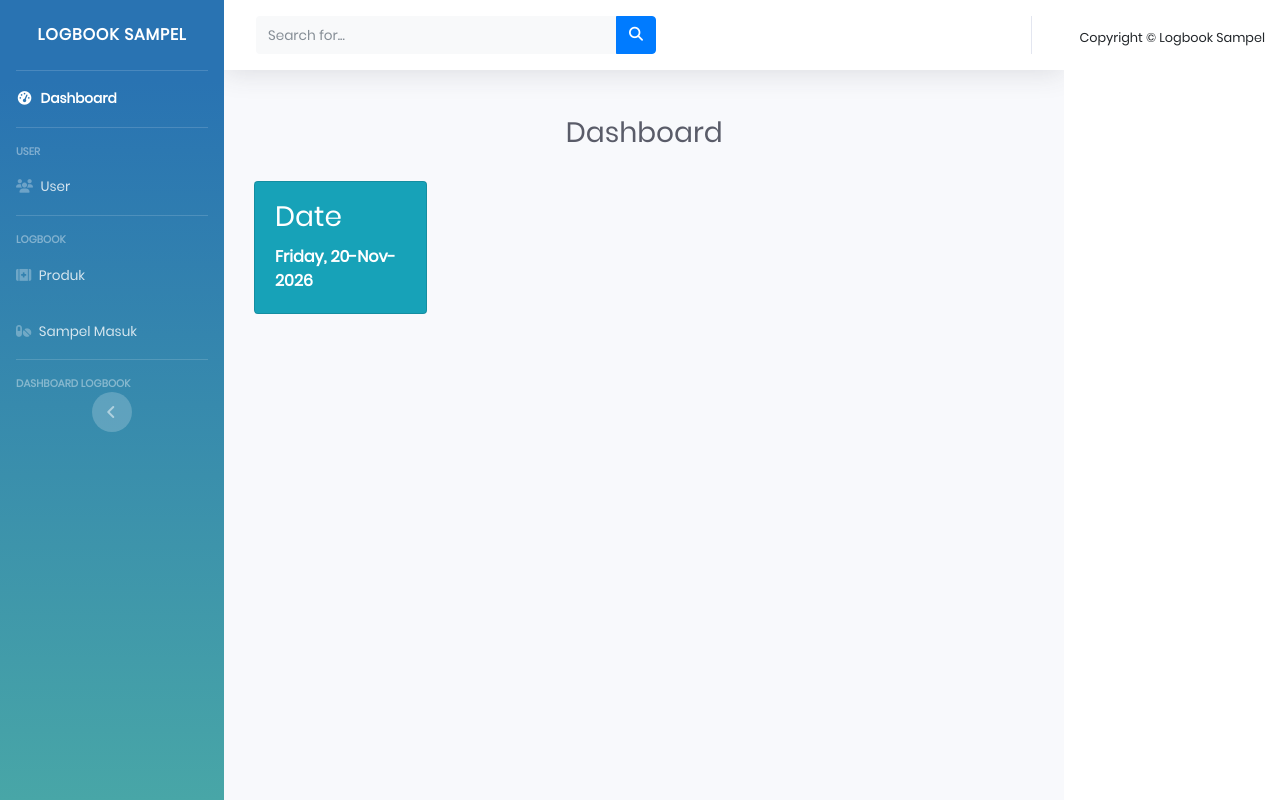
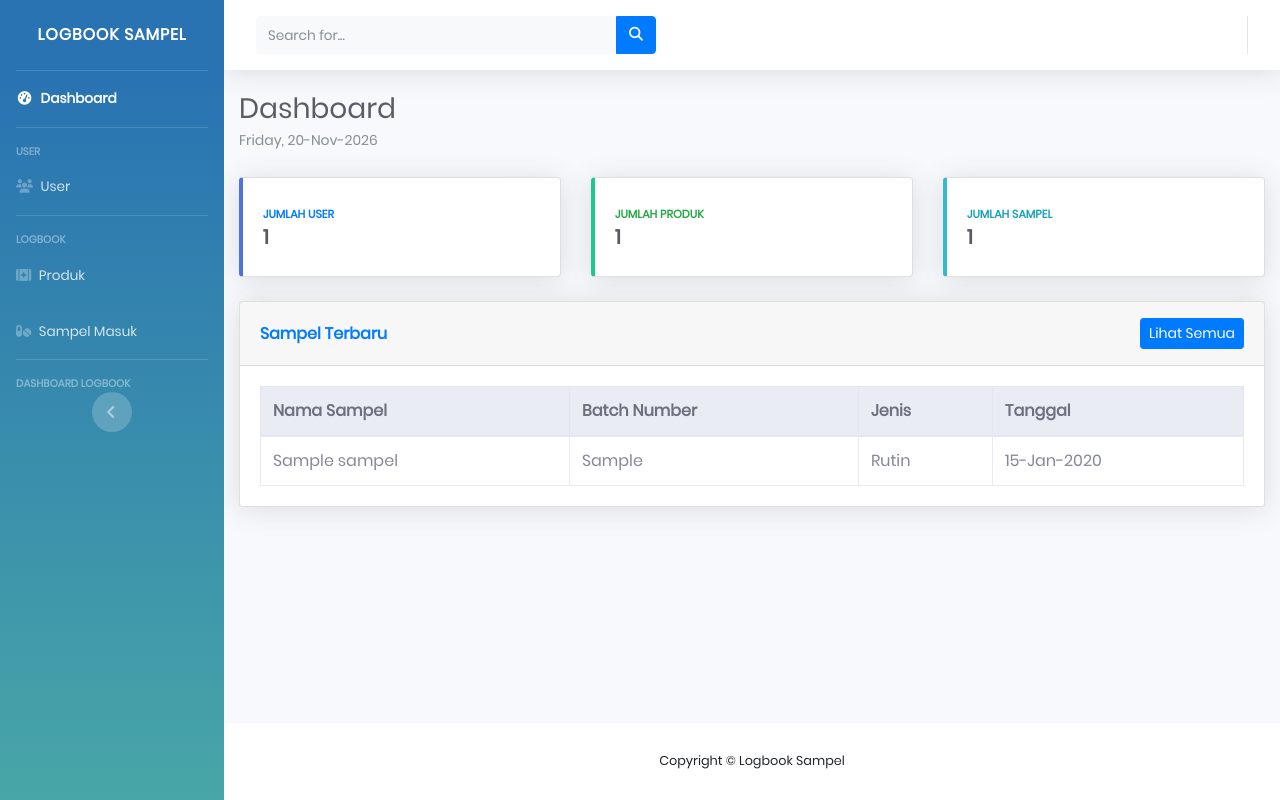
Before and after one commit to DissXadit/Logbook, a Laravel app: page /dashboard in a window 1280 px wide. Run offline with Laravel 12, Linux system fonts and the light colour scheme; tables that the repository leaves empty hold one stand-in row (values such as "Sample post"); parts of the project's set-up code (start-up, migrations or seed data) failed here and were passed over; some libraries are stand-ins or nearby versions.

Commit message:
Add summary dashboard

```diff
--- a/app/Http/Controllers/BerandaController.php
+++ b/app/Http/Controllers/BerandaController.php
@@ -2,12 +2,19 @@
 
 namespace App\Http\Controllers;
 
-use Illuminate\Http\Request;
+use App\Models\Produk;
+use App\Models\Sampel;
+use App\Models\User;
 
 class BerandaController extends Controller
 {
     public function index()
     {
-        return view('dashboard');
+        return view('dashboard', [
+            'jumlahUser' => User::count(),
+            'jumlahProduk' => Produk::count(),
+            'jumlahSampel' => Sampel::count(),
+            'sampelTerbaru' => Sampel::latest('tanggal')->limit(5)->get(),
+        ]);
     }
 }
--- a/resources/views/dashboard.blade.php
+++ b/resources/views/dashboard.blade.php
@@ -1,28 +1,73 @@
 @extends('app')
 @section('content')
-<div class="container-fluid">
-    <div class="app-content content">
-        <div class="content-overlay"></div>
-        <br>
-        <h1 class="h3 mb-2 text-gray-800" style="text-align: center">Dashboard</h1>
-        <br>
+<div class="d-flex justify-content-between align-items-center mb-4">
+    <div>
+        <h1 class="h3 mb-1 text-gray-800">Dashboard</h1>
+        <p class="text-muted mb-0">{{ now()->format('l, d-M-Y') }}</p>
+    </div>
+</div>
+
+<div class="row">
+    <div class="col-xl-4 col-md-6 mb-4">
+        <div class="card border-left-primary shadow h-100 py-2">
+            <div class="card-body">
+                <div class="text-xs font-weight-bold text-primary text-uppercase mb-1">Jumlah User</div>
+                <div class="h5 mb-0 font-weight-bold text-gray-800">{{ $jumlahUser }}</div>
+            </div>
+        </div>
     </div>
 
-
-    <div class="row">
-        <div class="col-12 col-sm-6 col-md-3 mb-3">
-            <div class="card bg-info custom-card">
-                <div class="card-body">
-                <h3 class="card-title text-white">Date</h3>
-                <strong>
-                    <span class="d-block text-white" style="font-size: 16px">
-                        {{ now()->format('l, d-M-Y') }}</span>
-                </strong>
-                </div>
+    <div class="col-xl-4 col-md-6 mb-4">
+        <div class="card border-left-success shadow h-100 py-2">
+            <div class="card-body">
+                <div class="text-xs font-weight-bold text-success text-uppercase mb-1">Jumlah Produk</div>
+                <div class="h5 mb-0 font-weight-bold text-gray-800">{{ $jumlahProduk }}</div>
             </div>
         </div>
+    </div>
 
+    <div class="col-xl-4 col-md-6 mb-4">
+        <div class="card border-left-info shadow h-100 py-2">
+            <div class="card-body">
+                <div class="text-xs font-weight-bold text-info text-uppercase mb-1">Jumlah Sampel</div>
+                <div class="h5 mb-0 font-weight-bold text-gray-800">{{ $jumlahSampel }}</div>
+            </div>
+        </div>
     </div>
 </div>
+
+<div class="card shadow mb-4">
+    <div class="card-header py-3 d-flex justify-content-between align-items-center">
+        <h6 class="m-0 font-weight-bold text-primary">Sampel Terbaru</h6>
+        <a href="{{ route('sampel') }}" class="btn btn-sm btn-primary">Lihat Semua</a>
+    </div>
+    <div class="card-body">
+        <div class="table-responsive">
+            <table class="table table-bordered mb-0">
+                <thead class="thead-light">
+                    <tr>
+                        <th>Nama Sampel</th>
+                        <th>Batch Number</th>
+                        <th>Jenis</th>
+                        <th>Tanggal</th>
+                    </tr>
+                </thead>
+                <tbody>
+                    @forelse ($sampelTerbaru as $sampel)
+                        <tr>
+                            <td>{{ $sampel->nama }}</td>
+                            <td>{{ $sampel->bn }}</td>
+                            <td>{{ $sampel->jenis }}</td>
+                            <td>{{ \Carbon\Carbon::parse($sampel->tanggal)->format('d-M-Y') }}</td>
+                        </tr>
+                    @empty
+                        <tr>
+                            <td colspan="4" class="text-center text-muted">Belum ada data sampel.</td>
+                        </tr>
+                    @endforelse
+                </tbody>
+            </table>
+        </div>
+    </div>
 </div>
 @endsection
```
Also changed, not shown: tests/Feature/ExampleTest.php (+8 -0 lines).
